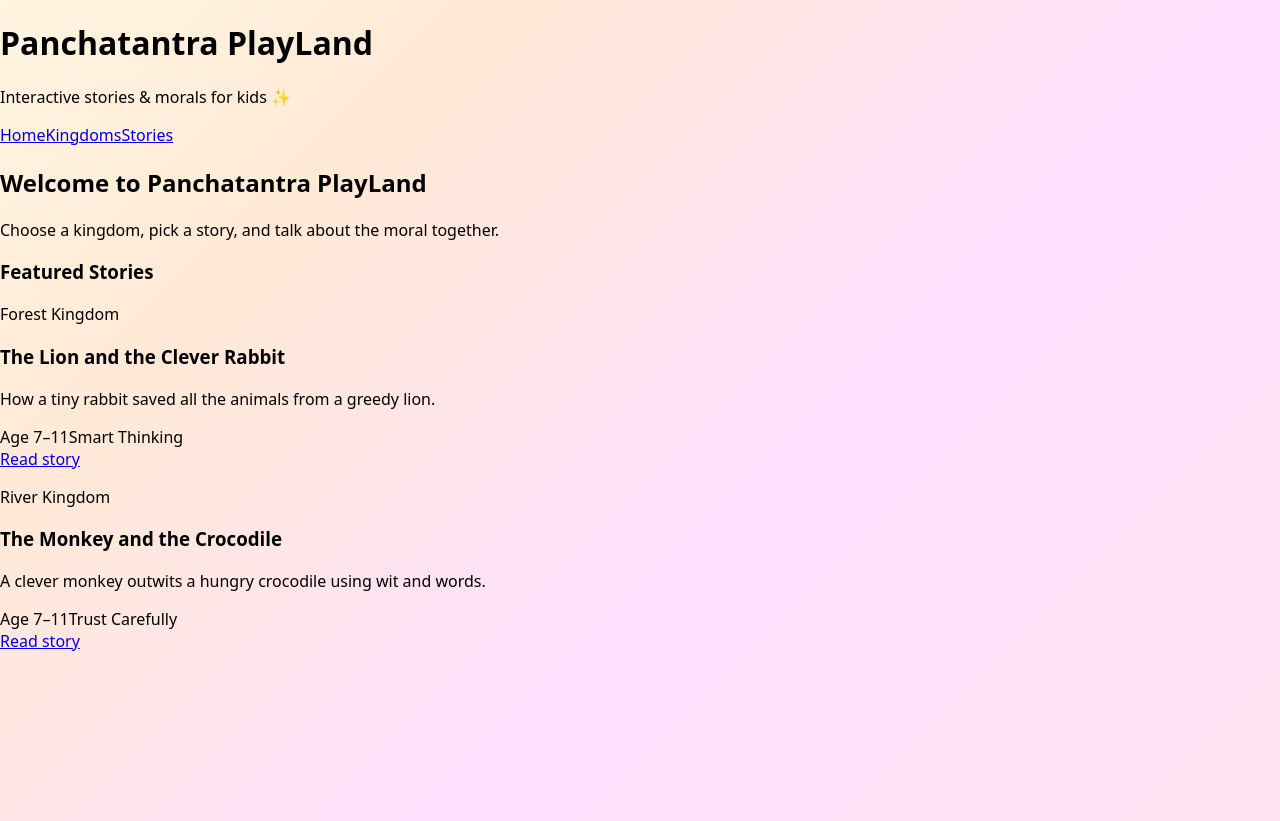
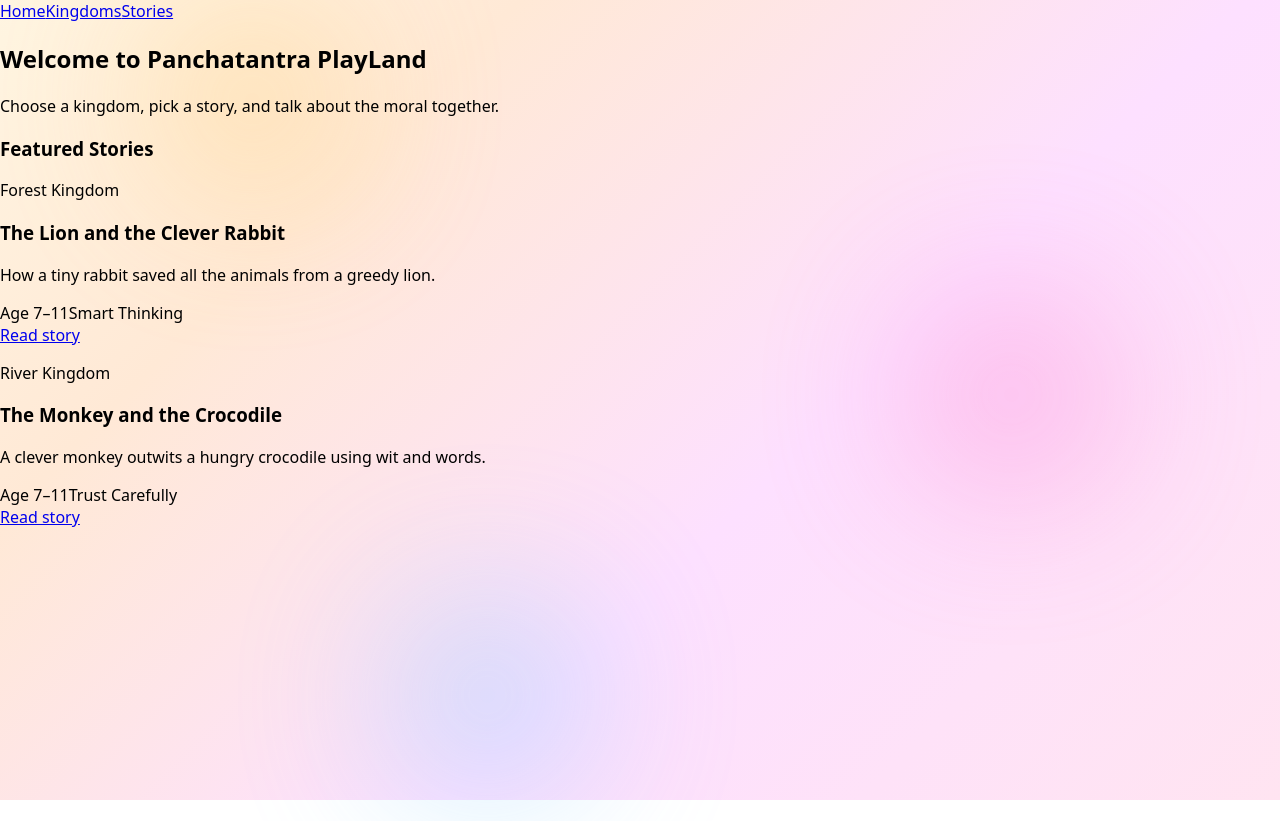
Before and after one commit to vasundharaux/panchatantra-playland, a Next.js app: page / in a window 1280 px wide. After the commit the page ends 800 px from the top, so only its background shows below. Built offline with nearby package versions, Linux system fonts and the light colour scheme.

Commit message:
Update Layout.js

```diff
--- a/components/Layout.js
+++ b/components/Layout.js
@@ -1,12 +1,18 @@
-import Header from "./Header";
 import NavBar from "./NavBar";
 
 export default function Layout({ children }) {
   return (
-    <div className="app-root">
-      <Header />
-      <NavBar />
-      <main className="app-shell">{children}</main>
+    <div>
+      {/* Floating Glow Elements */}
+      <div className="glow glow-1"></div>
+      <div className="glow glow-2"></div>
+      <div className="glow glow-3"></div>
+
+      {/* Main Content */}
+      <div id="page-wrapper">
+        <NavBar />
+        <main>{children}</main>
+      </div>
     </div>
   );
 }
```
